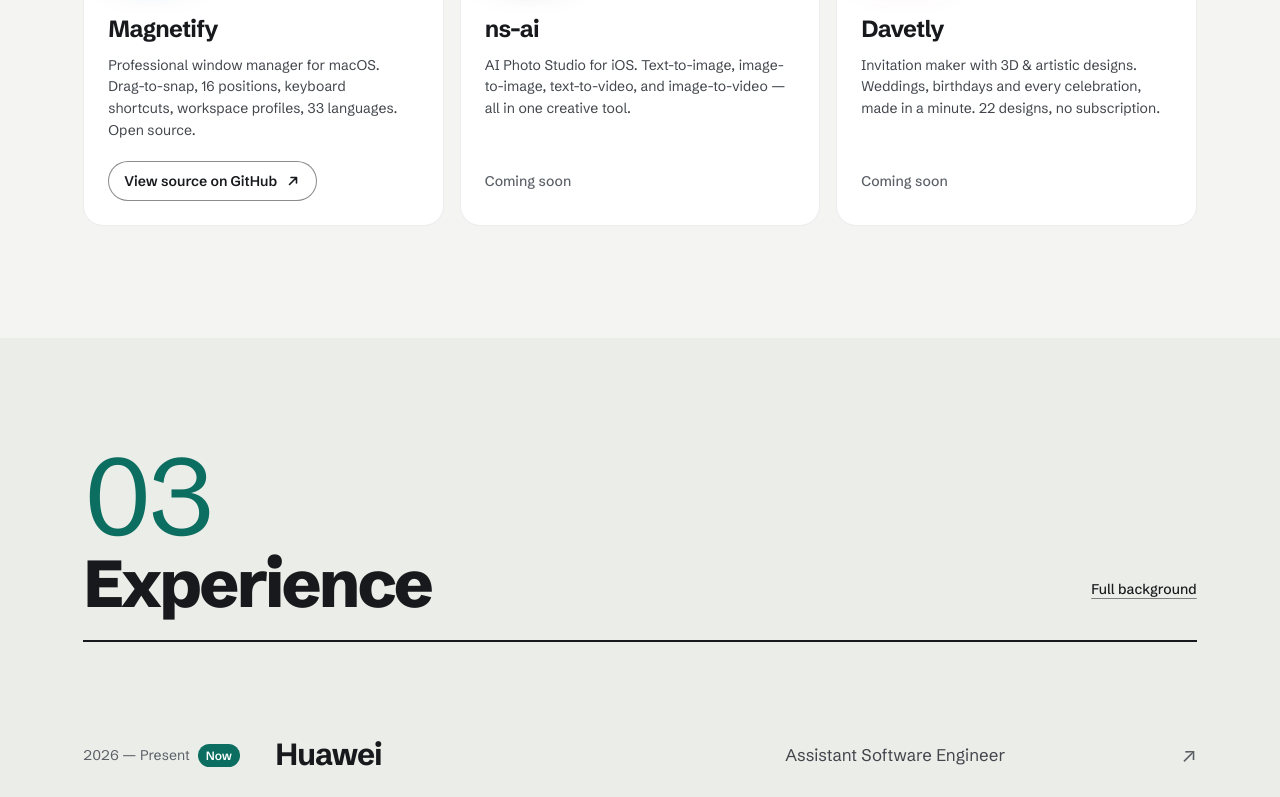
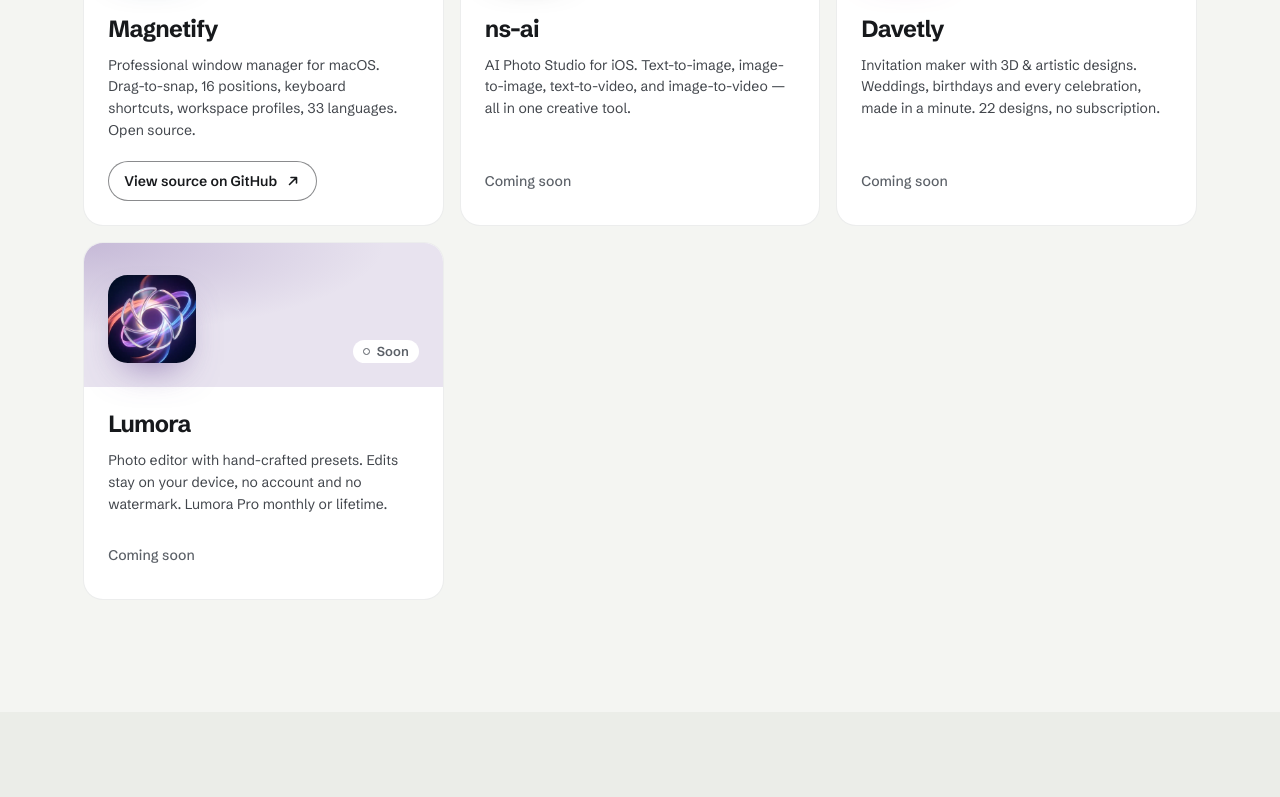
Before and after one commit to enesgunumdogdu/enesgunumdogducomtr, a React (Vite) app: page / in a window 1280 px wide. Shown: the part 3311-4108 px from the top of the page. Built offline with nearby package versions, Linux system fonts and the light colour scheme.

Commit message:
Add Lumora to the apps list

```diff
--- a/src/data/site.js
+++ b/src/data/site.js
@@ -199,6 +199,34 @@ export const apps = [
       terms: '/davetly-terms-of-use',
     },
   },
+  {
+    id: 'lumora',
+    name: 'Lumora',
+    icon: '/logos/opt/lumora.webp',
+    platform: 'iOS',
+    // In development; switch to 'live' and set appStoreUrl/href once it is on
+    // the App Store: https://apps.apple.com/app/id6832055930
+    status: 'soon',
+    statusLabel: 'Soon',
+    languages: 19,
+    pullquote: 'Photo editor with hand-crafted presets.',
+    description:
+      'Photo editor for iPhone and iPad with hand-crafted presets. Your photos never leave your device: no account, no watermark. Lumora Pro monthly or lifetime. 19 languages.',
+    summary:
+      'Photo editor with hand-crafted presets. Edits stay on your device, no account and no watermark. Lumora Pro monthly or lifetime.',
+    tags: ['Swift', 'SwiftUI'],
+    appStoreUrl: null,
+    githubUrl: null,
+    href: null,
+    linkLabel: null,
+    color: '#6E4F9A',
+    tint: '#EFEAF5',
+    legal: {
+      appName: 'Lumora',
+      privacy: '/lumora-privacy-policy',
+      terms: '/lumora-terms-of-use',
+    },
+  },
 ]
 
 // Flat list for the footer "Legal" group / sitemap.
```
